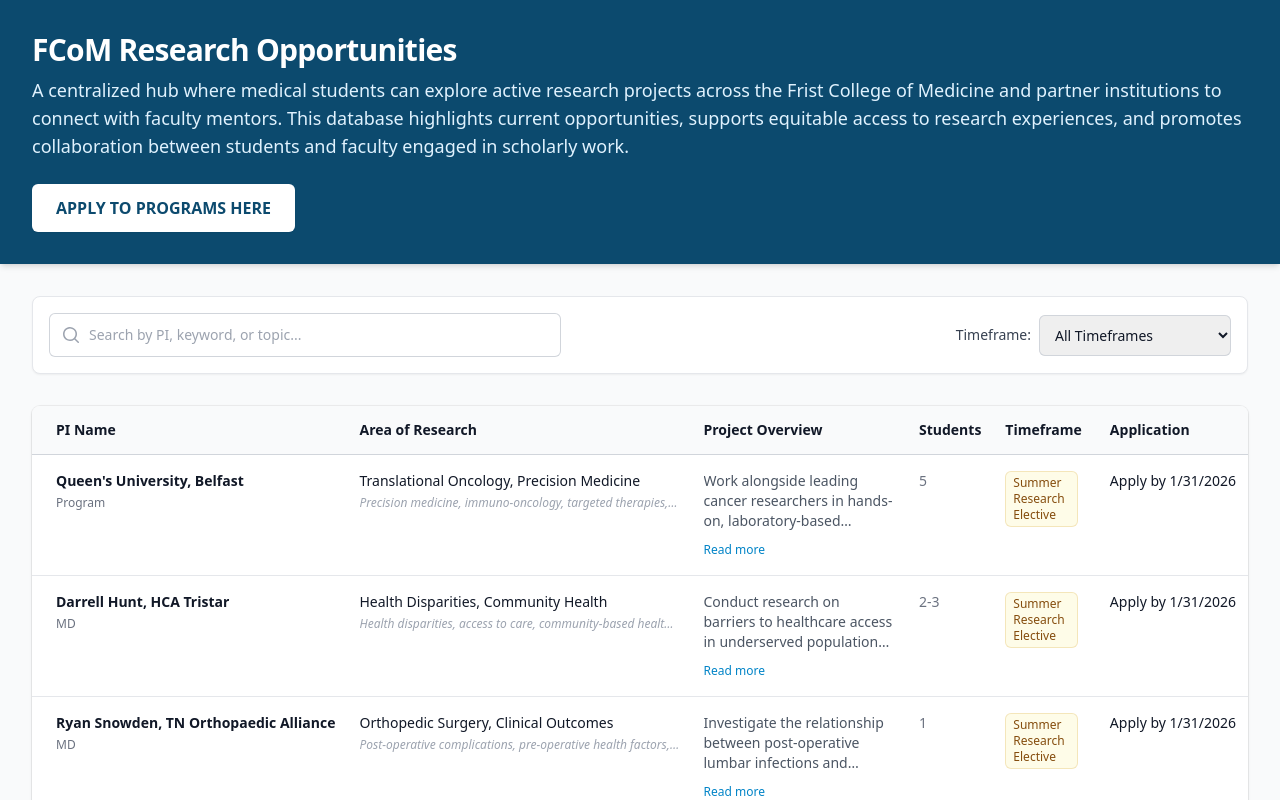
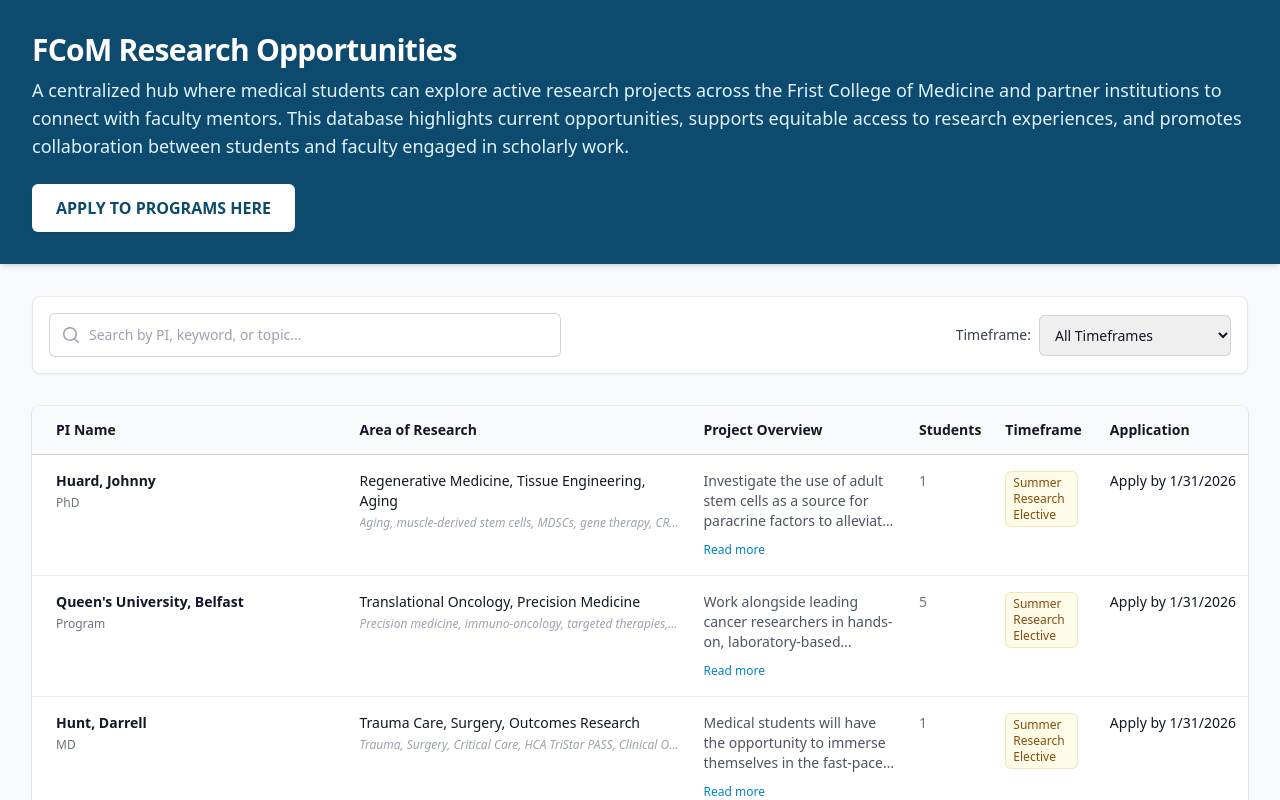
Before and after one commit to binula2000/fcom-research-opportunities, a React (Vite) app: page / in a window 1280 px wide. Shown: the top 800 px of the page. Built offline with nearby package versions, Linux system fonts and the light colour scheme.

Commit message:
Added SPRI aging research project with Dr. Huard

```diff
--- a/constants.ts
+++ b/constants.ts
@@ -2,6 +2,23 @@ import { ResearchOpportunity } from './types';
 
 // Data parsed directly from the CSV provided in the prompt
 export const RESEARCH_DATA: ResearchOpportunity[] = [
+    {
+    id: "spri-huard-2026",
+    piLastName: "Huard",
+    piFirstName: "Johnny",
+    email: "douglas.slakey@belmont.edu",
+    title: "Chief Scientific Officer (CSO) and Director",
+    degree: "PhD",
+    department: "Center for Regenerative Sports Medicine (SPRI)",
+    researchFocus: "Regenerative Medicine, Tissue Engineering, Aging",
+    keywords: "Aging, muscle-derived stem cells, MDSCs, gene therapy, CRISPR-Cas9, senolytics, biologics, tissue repair",
+    programDescription: "The Center for Regenerative Sports Medicine at the Steadman Philippon Research Institute (SPRI) focuses on developing biological medicine approaches to improve tissue repair after injury, disease, and aging.",
+    projectOverview: "Investigate the use of adult stem cells as a source for paracrine factors to alleviate phenotypic changes associated with natural and accelerated aging. The project utilizes a variety of advanced technologies including biologics (MDSCs, ADSCs), regenerative medicine approaches (gene therapy, CRISPR-Cas9), therapeutics (senolytic and senomorphic drugs), and animal modeling.",
+    studentCount: "1",
+    timeframe: ["Summer Research Elective"],
+    startTerm: "Summer 2026",
+    applicationDate: "Apply by 1/31/2026"
+  },
   {
     id: "qub-2026",
     piLastName: "Queen's University",
@@ -21,17 +38,17 @@ export const RESEARCH_DATA: ResearchOpportunity[] = [
   },
   {
     id: "hca-tristar-2026",
-    piLastName: "Darrell Hunt",
-    piFirstName: "HCA Tristar",
-    email: "Jordan.Rahm@hcahealthcare.com",
-    title: "MD (with Dr. Jordan Rahm)",
+    piLastName: "Hunt",
+    piFirstName: "Darrell",
+    email: "Bailey.Segura@hcahealthcare.com", // Email removed as requested; contacts are listed in the overview
+    title: "MD",
     degree: "MD",
-    department: "Community in Medicine",
-    researchFocus: "Health Disparities, Community Health",
-    keywords: "Health disparities, access to care, community-based healthcare solutions",
-    programDescription: "Focus: The intersection of medicine and community engagement. Research Areas: Health disparities, access to care, community-based healthcare solutions.",
-    projectOverview: "Conduct research on barriers to healthcare access in underserved populations. Collaborate with local health organizations to develop community-driven interventions. Engage with patients and healthcare providers to assess the impact of community health initiatives. Work directly with Dr. Darrell Hunt and Dr. Jordan Rahm on real-world projects addressing healthcare inequities.",
-    studentCount: "2-3",
+    department: "Trauma Services",
+    researchFocus: "Trauma Care, Surgery, Outcomes Research",
+    keywords: "Trauma, Surgery, Critical Care, HCA TriStar PASS, Clinical Observation",
+    programDescription: "HCA TriStar PASS Program",
+    projectOverview: "Medical students will have the opportunity to immerse themselves in the fast‑paced world of trauma care while contributing to research aimed at advancing the field. This internship places students at the heart of a level I trauma hospital where they will work with experienced surgeons on projects designed to improve outcomes for critically injured patients. This program is ideal for students looking to blend research with clinical observation.\n\nPoints of contact: Dr. Darrell Hunt and Bailey Segura.",
+    studentCount: "1",
     timeframe: ["Summer Research Elective"],
     startTerm: "Summer 2026",
     applicationDate: "Apply by 1/31/2026"
```
